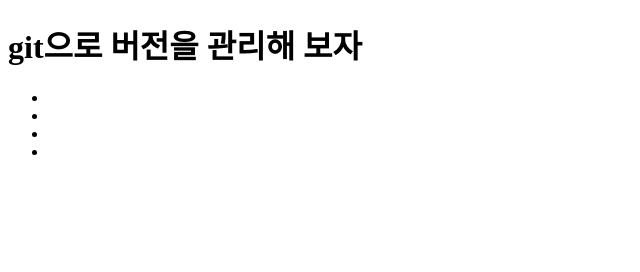
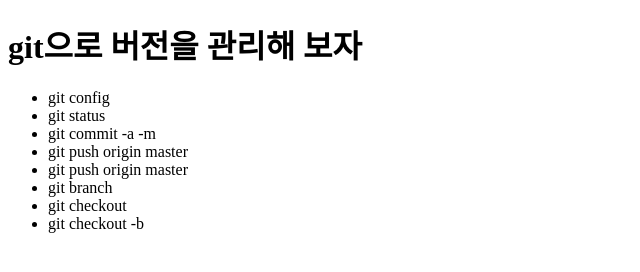
Before and after one commit to juyoung42/gitTest, a plain HTML site: page index.html in a window 1280 px wide. Shown: the whole page, without its empty margins (0-640 px from the left). Drawn offline with Linux system fonts and the light colour scheme.

Commit message:
li 추가

```diff
--- a/index.html
+++ b/index.html
@@ -9,10 +9,14 @@
 <body>
     <h1>git으로 버전을 관리해 보자</h1>
     <ul>
-        <li></li>
-        <li></li>
-        <li></li>
-        <li></li>
+        <li>git config</li>
+        <li>git status</li>
+        <li>git commit -a -m</li>
+        <li>git push origin master</li>
+        <li>git push origin master</li>
+        <li>git branch</li>
+        <li>git checkout</li>
+        <li>git checkout -b</li>
     </ul>
 </body>
 </html>
```
